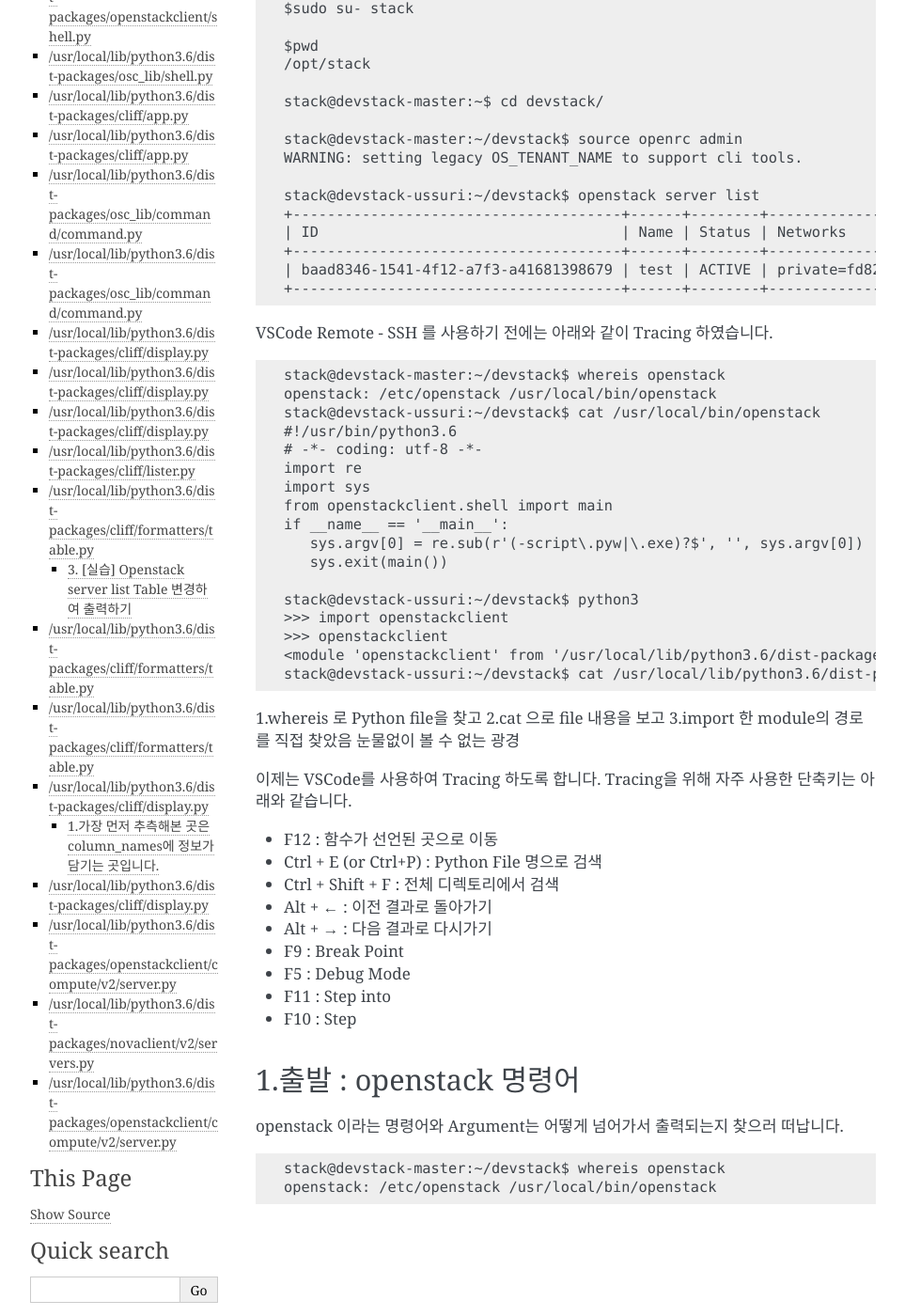
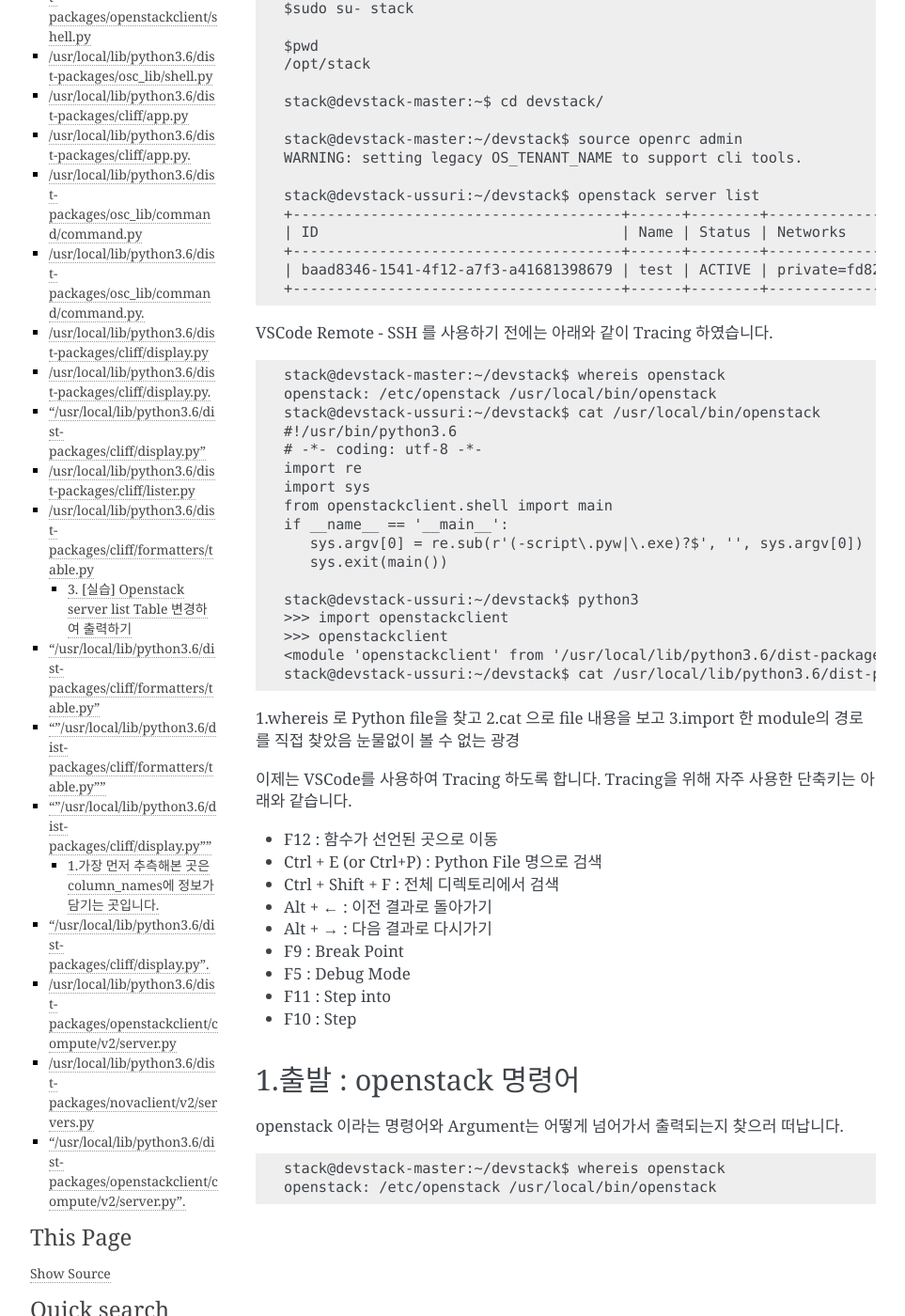
Before and after one commit to openstack-kr/contributhon-2020, a Sphinx documentation site: the page built from doc/source/keonwoo_lee/Openstack_server_list_trace.rst, in a window 1280 px wide and 1400 px high, scrolled down 213 px. Shown: the whole window at 94% size, without its empty margins (148-1111 px from the left). Built offline with Sphinx 7.4.7, drawn with Linux system fonts in a browser that asks for light colours; the version number could not be read and is left out; some of the changed text lies outside the part shown.

```diff
--- a/doc/source/keonwoo_lee/Openstack_server_list_trace.rst
+++ b/doc/source/keonwoo_lee/Openstack_server_list_trace.rst
@@ -212,8 +212,9 @@
 * 이 문장에서, arguments가 empty일 때 remainder가 0이 되고 -> interactive_mode=True가 됩니다.
 * 따라서, run_subcommand()로 진입합니다.
 
-/usr/local/lib/python3.6/dist-packages/cliff/app.py
-~~~~~~~~~~~~~~~~~~~~~~~~~~~~~~~~~~~~~~~~~~~~~~~~~~~~~~~~~~~
+
+/usr/local/lib/python3.6/dist-packages/cliff/app.py.
+~~~~~~~~~~~~~~~~~~~~~~~~~~~~~~~~~~~~~~~~~~~~~~~~~~~~
 
 .. code-block:: none
 
@@ -335,8 +336,8 @@
 
 F12를 눌르면 아래의 경로로 갑니다.
 
-/usr/local/lib/python3.6/dist-packages/osc_lib/command/command.py
-~~~~~~~~~~~~~~~~~~~~~~~~~~~~~~~~~~~~~~~~~~~~~~~~~~~~~~~~~~~~~~~~~~~~
+/usr/local/lib/python3.6/dist-packages/osc_lib/command/command.py.
+~~~~~~~~~~~~~~~~~~~~~~~~~~~~~~~~~~~~~~~~~~~~~~~~~~~~~~~~~~~~~~~~~~
 
 .. code-block:: none
 
@@ -399,8 +400,8 @@
 
 마저 진행해보면
 
-/usr/local/lib/python3.6/dist-packages/cliff/display.py
-~~~~~~~~~~~~~~~~~~~~~~~~~~~~~~~~~~~~~~~~~~~~~~~~~~~~~~~~~~
+/usr/local/lib/python3.6/dist-packages/cliff/display.py.
+~~~~~~~~~~~~~~~~~~~~~~~~~~~~~~~~~~~~~~~~~~~~~~~~~~~~~~~~
 
 
 .. code-block:: none
@@ -430,8 +431,8 @@
 
 * 함수명에 output 이 있는걸로 보아 출력 된다는 것을 예상 할 수 있지만, 표준출력함수(stdout)이 나올 때 까지 좀 더 Tracing 해보도록 합니다.
 
-/usr/local/lib/python3.6/dist-packages/cliff/display.py
-~~~~~~~~~~~~~~~~~~~~~~~~~~~~~~~~~~~~~~~~~~~~~~~~~~~~~~~~~~~~~
+"/usr/local/lib/python3.6/dist-packages/cliff/display.py"
+~~~~~~~~~~~~~~~~~~~~~~~~~~~~~~~~~~~~~~~~~~~~~~~~~~~~~~~~~
 
 
 .. code-block:: none
@@ -555,7 +556,7 @@
 3. [실습] Openstack server list Table 변경하여 출력하기
 -------------------------------------------------------------------------------
 
-/usr/local/lib/python3.6/dist-packages/cliff/formatters/table.py
+"/usr/local/lib/python3.6/dist-packages/cliff/formatters/table.py"
 ~~~~~~~~~~~~~~~~~~~~~~~~~~~~~~~~~~~~~~~~~~~~~~~~~~~~~~~~~~~~~~~~~~
 
 
@@ -599,8 +600,8 @@
 
 * self.add_rows 에서 Data를 추가해줄 것 같네요. F11을 눌러 들어가 봅니다
 
-/usr/local/lib/python3.6/dist-packages/cliff/formatters/table.py
-~~~~~~~~~~~~~~~~~~~~~~~~~~~~~~~~~~~~~~~~~~~~~~~~~~~~~~~~~~~~~~~~~~~~~~
+""/usr/local/lib/python3.6/dist-packages/cliff/formatters/table.py""
+~~~~~~~~~~~~~~~~~~~~~~~~~~~~~~~~~~~~~~~~~~~~~~~~~~~~~~~~~~~~~~~~~~~~
 
 
 .. code-block:: none
@@ -660,7 +661,7 @@
    ('6f91eb30-8687-49d7-8...84887d57f8', '1st_Ins', 'ACTIVE', 'private=10.0.0.53, f...72.24.4.59', '', 'm1.nano', 'Test:)')
 
 
-/usr/local/lib/python3.6/dist-packages/cliff/display.py
+""/usr/local/lib/python3.6/dist-packages/cliff/display.py""
 ~~~~~~~~~~~~~~~~~~~~~~~~~~~~~~~~~~~~~~~~~~~~~~~~~~~~~~~~~~~
 
 
@@ -682,8 +683,8 @@
 최종적으로 stdout.write 될 때, 사용 되는 것이 column_names 였기 때문입니다.
 따라서 Display.py 파일부터 tracing Entry로 잡았습니다.
 
-/usr/local/lib/python3.6/dist-packages/cliff/display.py
-~~~~~~~~~~~~~~~~~~~~~~~~~~~~~~~~~~~~~~~~~~~~~~~~~~~~~~~~~~~~~~~~
+"/usr/local/lib/python3.6/dist-packages/cliff/display.py".
+~~~~~~~~~~~~~~~~~~~~~~~~~~~~~~~~~~~~~~~~~~~~~~~~~~~~~~~~~~
 
 .. code-block:: none
 
@@ -895,8 +896,8 @@
 
 다시 돌아와서 이후 코드를 진행합니다.
 
-/usr/local/lib/python3.6/dist-packages/openstackclient/compute/v2/server.py
-~~~~~~~~~~~~~~~~~~~~~~~~~~~~~~~~~~~~~~~~~~~~~~~~~~~~~~~~~~~~~~~~~~~~~~~~~~~~~~~~~
+"/usr/local/lib/python3.6/dist-packages/openstackclient/compute/v2/server.py".
+~~~~~~~~~~~~~~~~~~~~~~~~~~~~~~~~~~~~~~~~~~~~~~~~~~~~~~~~~~~~~~~~~~~~~~~~~~~~~~
 
 .. code-block:: none
 
```
Also changed, not shown: doc/source/keonwoo_lee/Openstack_CLI.rst (+7 -6 lines), doc/source/keonwoo_lee/install_Devstack.rst (line endings or trailing spaces).
